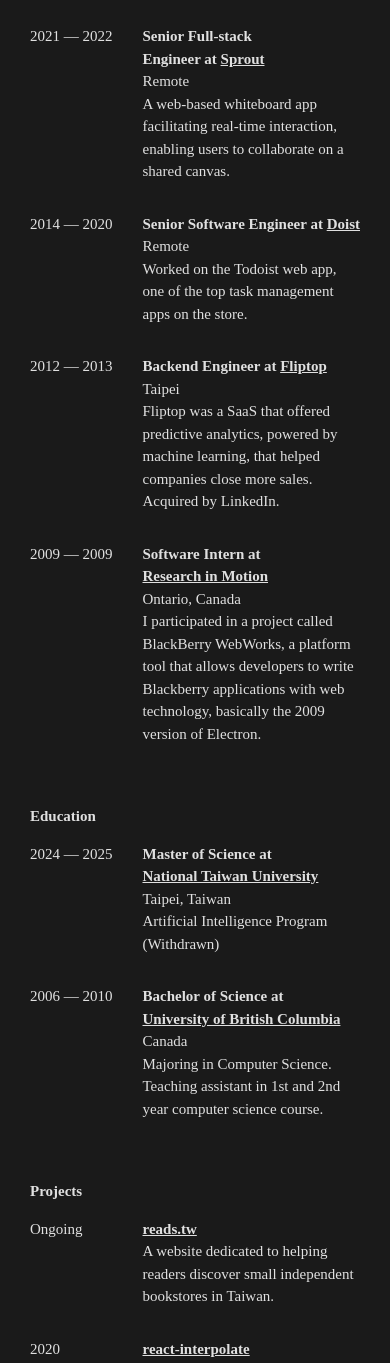
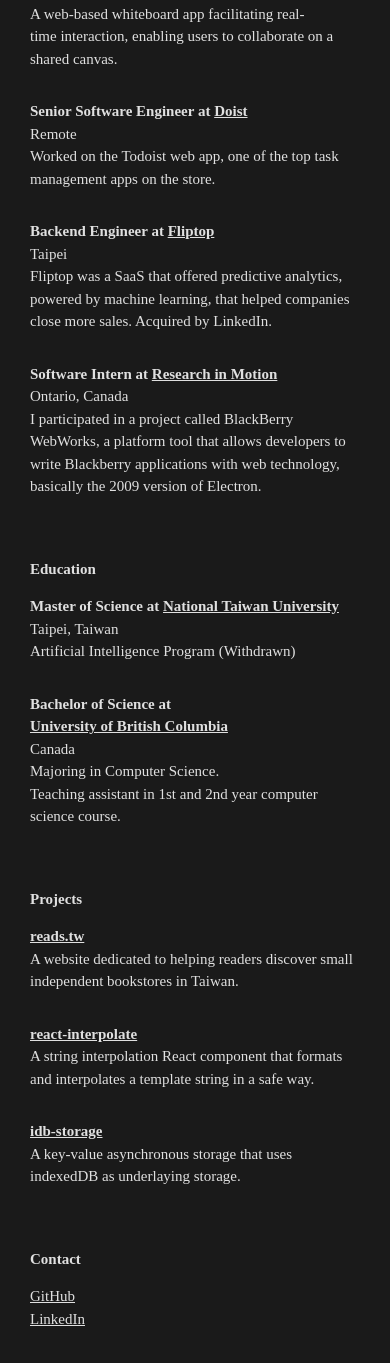
Before and after one commit to stkao05/cv, a plain HTML site: page index.html in a window 390 px wide. Shown: the part 410-1773 px from the top of the page. Drawn offline with Linux system fonts and the light colour scheme.

Commit message:
refac css

```diff
--- a/index.html
+++ b/index.html
@@ -6,31 +6,29 @@
     <meta name="viewport" content="width=device-width, initial-scale=1.0">
     <meta name="description" content="Steven Kao">
     <title>Steven Kao</title>
-    <link rel="stylesheet" href="styles.css?v=1.3">
+    <link rel="stylesheet" href="styles.css?v=1.4">
 </head>
 
 <body>
     <header>
-        <div class="profile-section">
-            <h1>Steven Kao</h1>
-            <div>
-                Software engineer specializing in scalable applications for global audiences. Built and scaled products
-                like
-                Todoist (10M+ users). Interested in product development, system design, and machine learning.
+        <h1>Steven Kao</h1>
+        <div>
+            Software engineer specializing in scalable applications for global audiences. Built and scaled products
+            like
+            Todoist (10M+ users). Interested in product development, system design, and machine learning.
 
-            </div>
         </div>
     </header>
 
     <main>
-        <section class="work-experience">
+        <section>
             <h2>Work Experience</h2>
 
             <div class="exp-item">
                 <div class="date">2023 — 2024</div>
                 <div class="content">
                     <h3>Senior Software Engineer at <a href="https://bounti.co">Bounti</a></h3>
-                    <div class="location">Remote</div>
+                    Remote
                     <p>A course building tool for companies to create custom employee training courses with interactive
                         content.</p>
                     <div class="pane-item">
@@ -44,7 +42,7 @@
                 <div class="date">2021 — 2022</div>
                 <div class="content">
                     <h3>Senior Full-stack Engineer at <a href="https://sprout.place">Sprout</a></h3>
-                    <div class="location">Remote</div>
+                    Remote
                     <p>A web-based whiteboard app facilitating real-time interaction, enabling users to collaborate on a
                         shared canvas.</p>
                     <div class="pane-item">
@@ -58,7 +56,7 @@
                 <div class="date">2014 — 2020</div>
                 <div class="content">
                     <h3>Senior Software Engineer at <a href="https://doist.com">Doist</a></h3>
-                    <div class="location">Remote</div>
+                    Remote
                     <p>Worked on the Todoist web app, one of the top task management apps on the store.</p>
                     <div class="pane-item">
                         <img src="img/todoist-1.jpg" alt="Todoist">
@@ -70,7 +68,7 @@
                 <div class="date">2012 — 2013</div>
                 <div class="content">
                     <h3>Backend Engineer at <a href="https://www.crunchbase.com/organization/fliptop">Fliptop</a></h3>
-                    <div class="location">Taipei</div>
+                    Taipei
                     <p>Fliptop was a SaaS that offered predictive analytics, powered by machine learning, that helped
                         companies close more sales. Acquired by LinkedIn.</p>
                 </div>
@@ -80,20 +78,20 @@
                 <div class="date">2009 — 2009</div>
                 <div class="content">
                     <h3>Software Intern at <a href="https://www.blackberry.com/us/en">Research in Motion</a></h3>
-                    <div class="location">Ontario, Canada</div>
+                    Ontario, Canada
                     <p>I participated in a project called BlackBerry WebWorks, a platform tool that allows developers to
                         write Blackberry applications with web technology, basically the 2009 version of Electron.</p>
                 </div>
             </div>
         </section>
 
-        <section class="education">
+        <section>
             <h2>Education</h2>
             <div class="exp-item">
                 <div class="date">2024 — 2025</div>
                 <div class="content">
                     <h3>Master of Science at <a href="https://www.ntu.edu.tw">National Taiwan University</a></h3>
-                    <div class="location">Taipei, Taiwan</div>
+                    Taipei, Taiwan
                     <p>Artificial Intelligence Program (Withdrawn)</p>
                 </div>
             </div>
@@ -102,14 +100,14 @@
                 <div class="date">2006 — 2010</div>
                 <div class="content">
                     <h3>Bachelor of Science at <a href="https://www.ubc.ca">University of British Columbia</a></h3>
-                    <div class="location">Canada</div>
+                    Canada
                     <p>Majoring in Computer Science.</p>
                     <p>Teaching assistant in 1st and 2nd year computer science course.</p>
                 </div>
             </div>
         </section>
 
-        <section class="projects">
+        <section>
             <h2>Projects</h2>
             <div class="exp-item">
                 <div class="date">Ongoing</div>
@@ -137,7 +135,7 @@
             </div>
         </section>
 
-        <section class="contact">
+        <section>
             <h2>Contact</h2>
             <div class="contact-links">
                 <p><a href="https://github.com/stkao05">GitHub</a></p>
--- a/styles.css
+++ b/styles.css
@@ -116,6 +116,13 @@
     flex-shrink: 0;
 }
 
+@media (max-width: 600px) {
+    .exp-item .date {
+        display: none;
+    }
+}
+
+
 
 .exp-item .content {
     flex-grow: 1;
```
